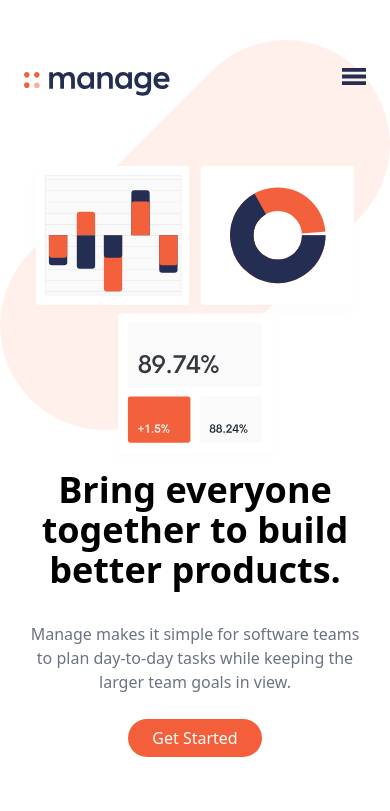
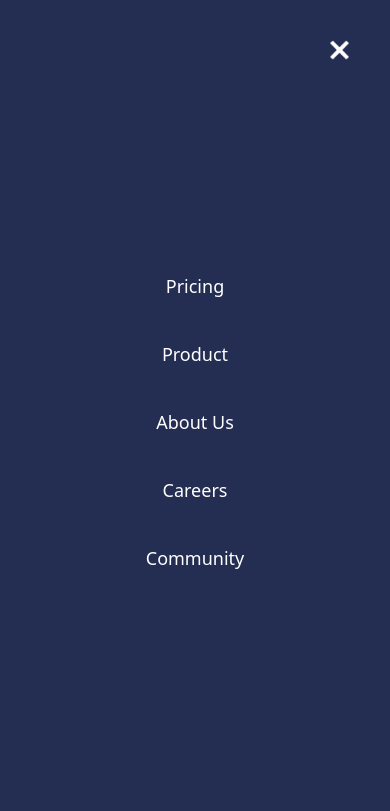
Before and after one commit to netiRussell/tailwind_practice, a website: page src/index.html in a window 390 px wide. Both pictures are taken after a click on the button 354 px from the left and 80 px from the top of the page. Shown: the top 811 px of the page. Drawn offline with Linux system fonts and the light colour scheme.

Commit message:
Mobile menu functionality

```diff
--- a/src/index.html
+++ b/src/index.html
@@ -10,7 +10,7 @@
   <body>
     <header class="bg-[url('../img/bg-tablet-pattern.svg')] bg-no-repeat bg-contain space-y-10">
       <!-- mobile menu -->
-      <nav class="hidden overflow-y-scroll fixed left-0 top-0 w-screen h-screen items-center justify-center bg-darkBlue">
+      <nav id="mobile_menu" class="hidden overflow-y-scroll fixed left-0 top-0 w-screen h-screen items-center justify-center bg-darkBlue">
         <ul class="space-y-10">
           <li><a href="#" class="hover:text-darkGrayishBlue text-white capitalize block text-center text-lg">Pricing</a></li>
           <li><a href="#" class="hover:text-darkGrayishBlue text-white capitalize block text-center text-lg">Product</a></li>
@@ -176,5 +176,7 @@
         </div>
       </div>
     </footer>
+
+    <script src="js/script.js"></script>
   </body>
 </html>
--- /dev/null
+++ b/src/js/script.js
@@ -0,0 +1,17 @@
+"use strict";
+
+const mobile_opener = document.getElementById("mobile_open");
+
+if (mobile_opener) {
+  const mobile_closer = document.getElementById("mobile_close");
+  const mobile_menu = document.getElementById("mobile_menu");
+
+  const mobile_functionality = function () {
+    mobile_menu.classList.toggle("flex");
+    mobile_menu.classList.toggle("hidden");
+  };
+
+  mobile_opener.addEventListener("click", mobile_functionality);
+
+  mobile_closer.addEventListener("click", mobile_functionality);
+}
```
Also changed, not shown: src/css/main.css.
